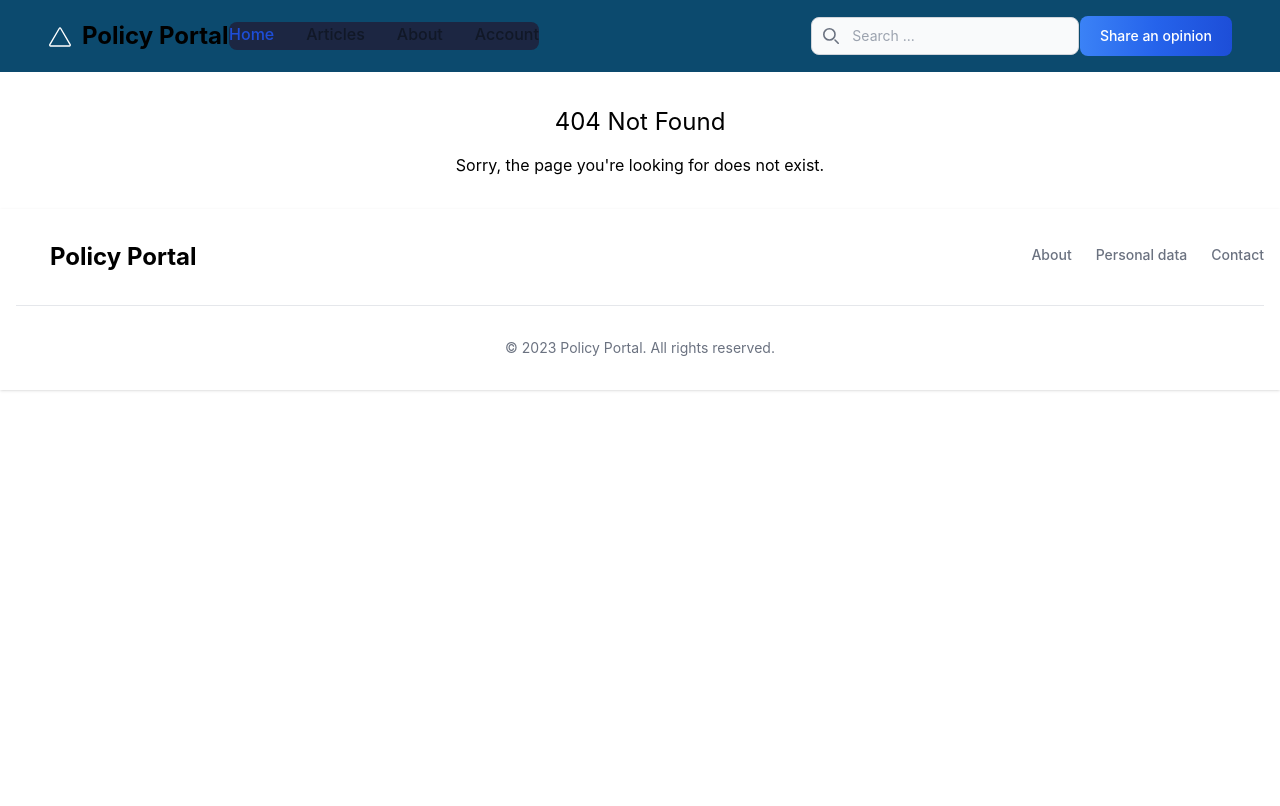
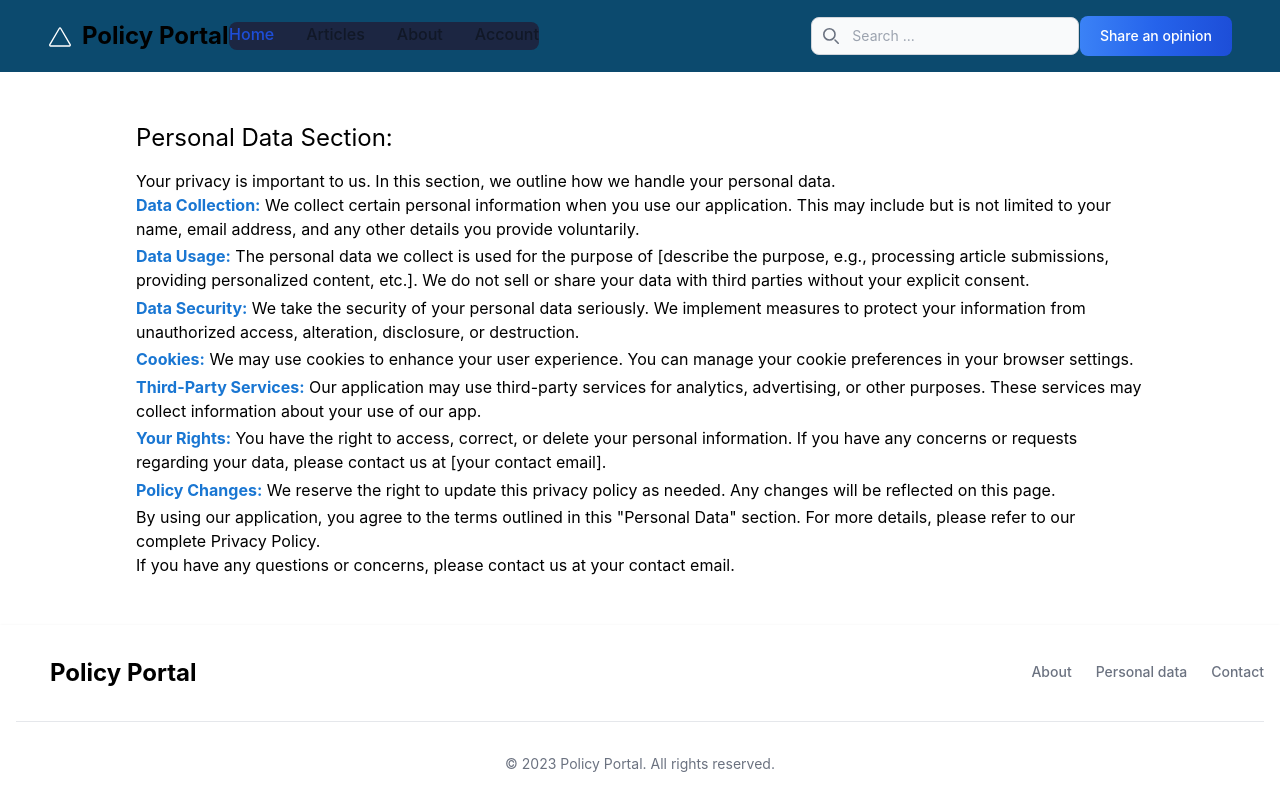
Before and after one commit to rstoyanovv/PolicyPortal, a React (Create React App) app in the folder frontend/: page /personal in a window 1280 px wide. Built offline with nearby package versions, Linux system fonts and the light colour scheme.

Commit message:
Create personal data page

```diff
--- a/frontend/src/App.js
+++ b/frontend/src/App.js
@@ -6,6 +6,7 @@ import AboutScreen from './screens/AboutScreen';
 import CreateNewArticleScreen from './screens/CreateNewArticleScreen';
 import ArticlesInnerRouter from './innerRouters/ArticlesInnerRouter';
 import NotFound from './screens/NotFound';
+import PersonalDataScreen from './screens/PersonalDataScreen';
 import NavigationBar from './components/NavigationBar';
 import Footer from './components/Footer';
 
@@ -19,6 +20,7 @@ function App() {
           <Route path='/about' element={<AboutScreen />}></Route>
           <Route path='/articles/*' element={<ArticlesInnerRouter />}></Route>
           <Route path='/create-new-article' element={<CreateNewArticleScreen />}></Route>
+          <Route path='/personal' element={<PersonalDataScreen />}></Route>
           <Route path='*' element={< NotFound />}></Route>
         </Routes>
       </Router>
--- a/frontend/src/screens/CreateNewArticleScreen.js
+++ b/frontend/src/screens/CreateNewArticleScreen.js
@@ -4,20 +4,20 @@ import ArticleForm from '../components/ArticleForm';
 import '../styles/createNewArticle.css';
 
 export default function CreateNewArticleScreen() {
-    const [isArticleSubmitted, setIsArticleSubmitted] = useState(false);
+    const [ArticleSubmitted, setArticleSubmitted] = useState(false);
 
     const handleSubmittion = () => {
-        setIsArticleSubmitted(true);
+        setArticleSubmitted(true);
     }
 
     return (
         <div className="create-new-article-container">
             {
-                isArticleSubmitted ? (
+                ArticleSubmitted ? (
                     <ArticleApprovalMessage />
                 ) : (
                     <ArticleForm onSubmit={handleSubmittion} />
-                )}
+            )}
         </div>
     );
 }
--- /dev/null
+++ b/frontend/src/screens/PersonalDataScreen.js
@@ -0,0 +1,65 @@
+import '../styles/personalDataStyle.css';
+
+export default function PersonalDataScreen() {
+    return (
+        <div className="text-container">
+            <h2>Personal Data Section:</h2>
+
+            <p>Your privacy is important to us. In this section, we outline how we handle your personal data.</p>
+
+            <ol>
+                <li>
+                    <p>
+                        <strong>Data Collection:</strong> We collect certain personal information when you use our application. This may include but is not limited to your name, email address, and any other details you provide voluntarily.
+                    </p>
+                </li>
+
+                <li>
+                    <p>
+                        <strong>Data Usage:</strong> The personal data we collect is used for the purpose of [describe the purpose, e.g., processing article submissions, providing personalized content, etc.]. We do not sell or share your data with third parties without your explicit consent.
+                    </p>
+                </li>
+
+                <li>
+                    <p>
+                        <strong>Data Security:</strong> We take the security of your personal data seriously. We implement measures to protect your information from unauthorized access, alteration, disclosure, or destruction.
+                    </p>
+                </li>
+
+                <li>
+                    <p>
+                        <strong>Cookies:</strong> We may use cookies to enhance your user experience. You can manage your cookie preferences in your browser settings.
+                    </p>
+                </li>
+
+                <li>
+                    <p>
+                        <strong>Third-Party Services:</strong> Our application may use third-party services for analytics, advertising, or other purposes. These services may collect information about your use of our app.
+                    </p>
+                </li>
+
+                <li>
+                    <p>
+                        <strong>Your Rights:</strong> You have the right to access, correct, or delete your personal information. If you have any concerns or requests regarding your data, please contact us at [your contact email].
+                    </p>
+                </li>
+
+                <li>
+                    <p>
+                        <strong>Policy Changes:</strong> We reserve the right to update this privacy policy as needed. Any changes will be reflected on this page.
+                    </p>
+                </li>
+            </ol>
+
+            <p>
+                By using our application, you agree to the terms outlined in this "Personal Data" section. For more details, please refer to our complete{' '}
+                <a href="link to your full privacy policy">Privacy Policy</a>.
+            </p>
+
+            <p>
+                If you have any questions or concerns, please contact us at{' '}
+                <a href="your contact email">your contact email</a>.
+            </p>
+        </div>
+    );
+};
--- /dev/null
+++ b/frontend/src/styles/personalDataStyle.css
@@ -0,0 +1,7 @@
+.text-container {
+    margin: 3rem 8.5rem;
+}
+
+strong {
+    color: #1976D2;
+}
```
